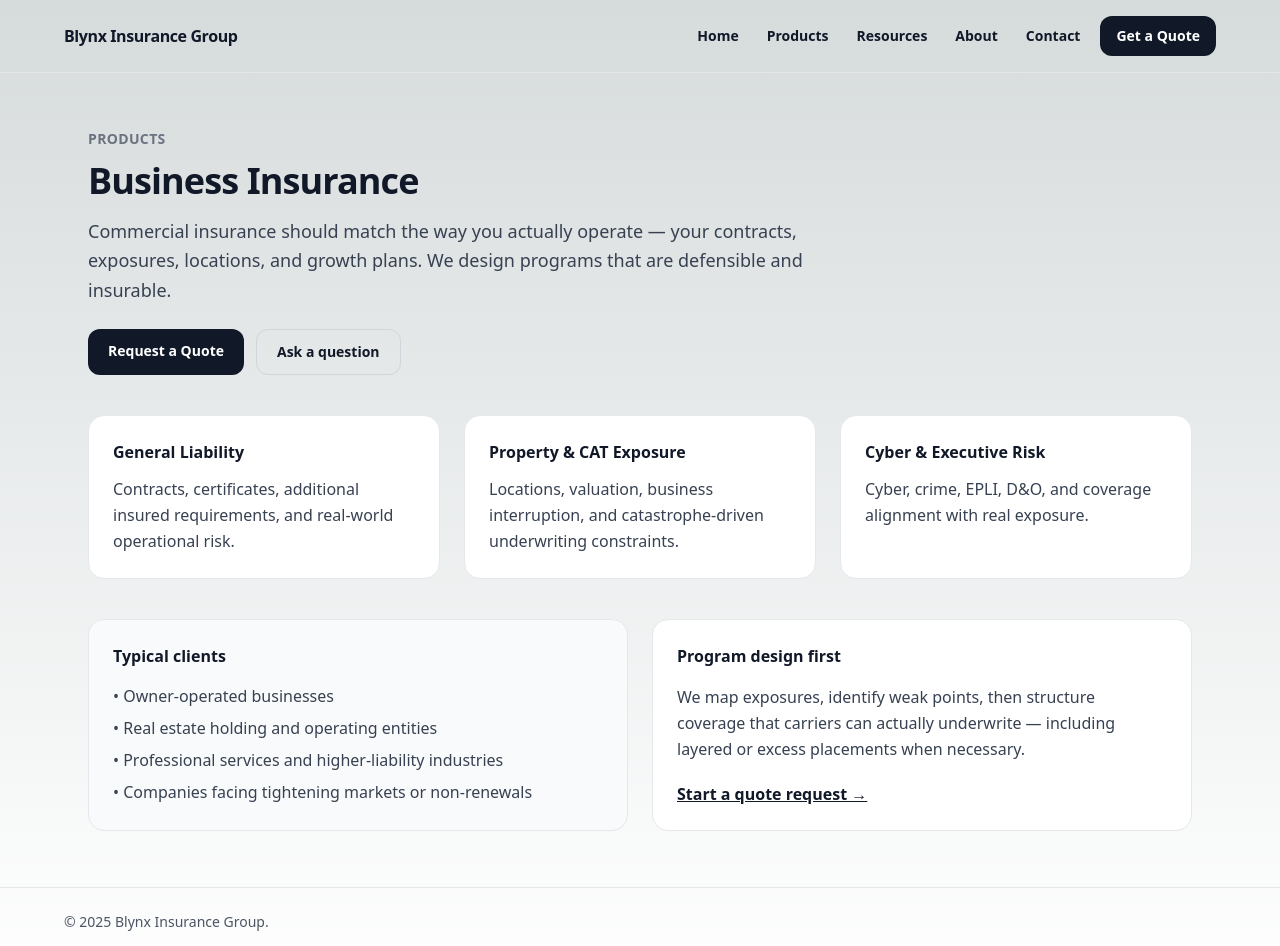
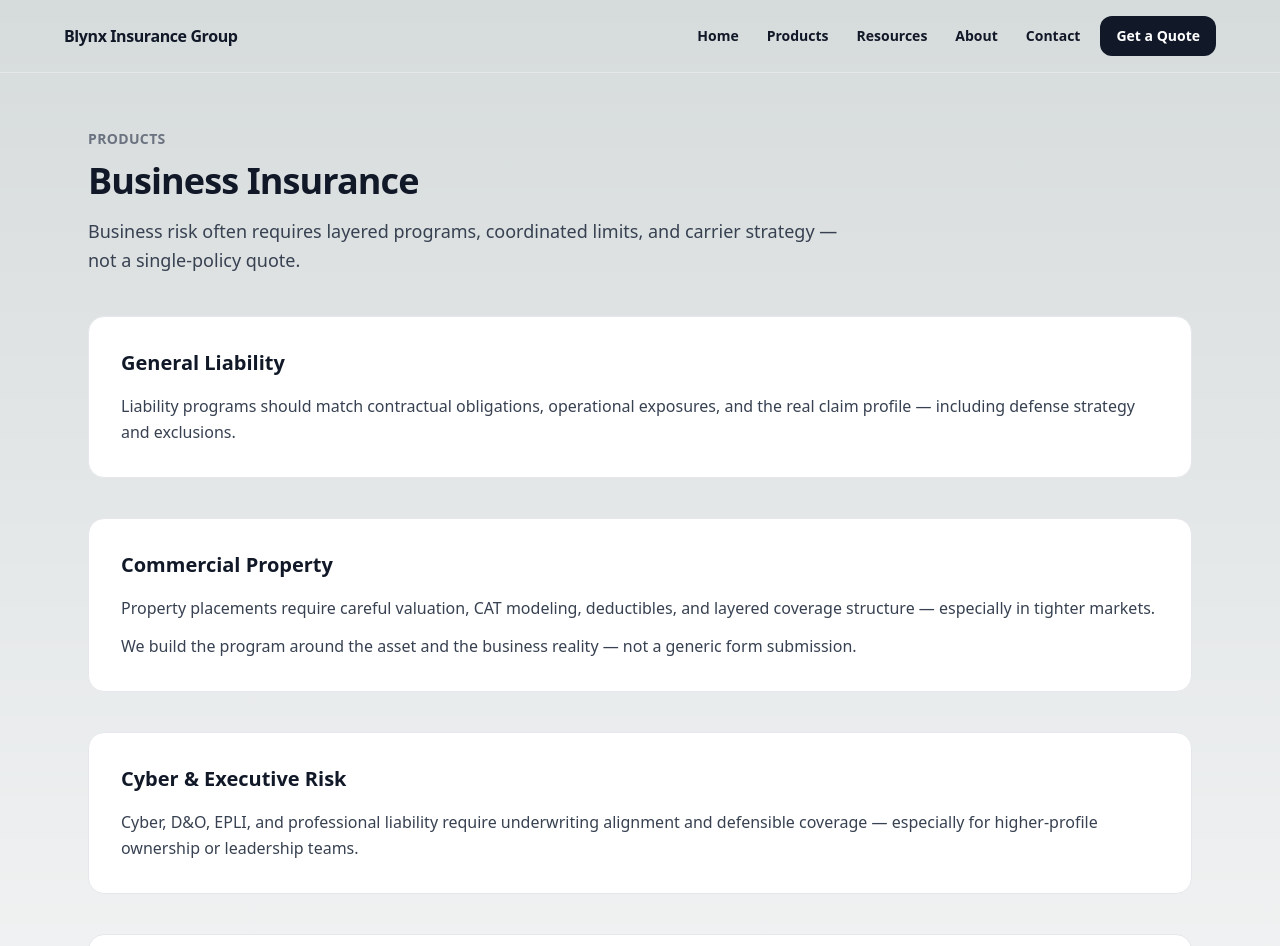
Before and after one commit to Thoxie/Blynx-Insurance-Group, a Next.js app: page /products/business in a window 1280 px wide. Shown: the top 946 px of the page. Built offline with nearby package versions, Linux system fonts and the light colour scheme.

Commit message:
Update page.tsx

```diff
--- a/app/products/business/page.tsx
+++ b/app/products/business/page.tsx
@@ -1,3 +1,5 @@
+// PATH: app/products/business/page.tsx
+
 /**
  * Page: Business Insurance
  * Route: /products/business
@@ -17,73 +19,71 @@
           Business Insurance
         </h1>
         <p className="mt-4 max-w-3xl text-lg text-gray-700 leading-relaxed">
-          Commercial insurance should match the way you actually operate — your
-          contracts, exposures, locations, and growth plans. We design programs
-          that are defensible and insurable.
+          Business risk often requires layered programs, coordinated limits, and
+          carrier strategy — not a single-policy quote.
         </p>
-
-        <div className="mt-6 flex flex-wrap gap-3">
-          <Link
-            href="/quote"
-            className="rounded-xl bg-gray-900 px-5 py-3 text-sm font-semibold text-white hover:bg-gray-800 transition"
-          >
-            Request a Quote
-          </Link>
-          <Link
-            href="/contact"
-            className="rounded-xl border border-gray-300 px-5 py-3 text-sm font-semibold text-gray-900 hover:bg-gray-50 transition"
-          >
-            Ask a question
-          </Link>
-        </div>
       </header>
 
-      <section className="grid gap-6 md:grid-cols-3">
-        <div className="rounded-2xl border border-gray-200 bg-white p-6">
-          <h2 className="font-semibold text-gray-900">General Liability</h2>
-          <p className="mt-3 text-gray-700 leading-relaxed">
-            Contracts, certificates, additional insured requirements, and
-            real-world operational risk.
+      <section className="grid gap-10">
+        <div className="rounded-2xl border border-gray-200 bg-white p-8">
+          <h2 className="text-xl font-semibold text-gray-900">General Liability</h2>
+          <p className="mt-4 text-gray-700 leading-relaxed">
+            Liability programs should match contractual obligations, operational
+            exposures, and the real claim profile — including defense strategy
+            and exclusions.
           </p>
         </div>
 
-        <div className="rounded-2xl border border-gray-200 bg-white p-6">
-          <h2 className="font-semibold text-gray-900">Property & CAT Exposure</h2>
+        {/* Renamed + added id so homepage tile can deep-link here */}
+        <div
+          id="commercial-property"
+          className="rounded-2xl border border-gray-200 bg-white p-8"
+        >
+          <h2 className="text-xl font-semibold text-gray-900">Commercial Property</h2>
+          <p className="mt-4 text-gray-700 leading-relaxed">
+            Property placements require careful valuation, CAT modeling,
+            deductibles, and layered coverage structure — especially in tighter
+            markets.
+          </p>
           <p className="mt-3 text-gray-700 leading-relaxed">
-            Locations, valuation, business interruption, and catastrophe-driven
-            underwriting constraints.
+            We build the program around the asset and the business reality —
+            not a generic form submission.
           </p>
         </div>
 
-        <div className="rounded-2xl border border-gray-200 bg-white p-6">
-          <h2 className="font-semibold text-gray-900">Cyber & Executive Risk</h2>
-          <p className="mt-3 text-gray-700 leading-relaxed">
-            Cyber, crime, EPLI, D&O, and coverage alignment with real exposure.
+        <div className="rounded-2xl border border-gray-200 bg-white p-8">
+          <h2 className="text-xl font-semibold text-gray-900">
+            Cyber &amp; Executive Risk
+          </h2>
+          <p className="mt-4 text-gray-700 leading-relaxed">
+            Cyber, D&amp;O, EPLI, and professional liability require underwriting
+            alignment and defensible coverage — especially for higher-profile
+            ownership or leadership teams.
           </p>
         </div>
-      </section>
 
-      <section className="mt-10 grid gap-6 md:grid-cols-2">
-        <div className="rounded-2xl border border-gray-200 bg-gray-50 p-6">
-          <h3 className="font-semibold text-gray-900">Typical clients</h3>
-          <ul className="mt-4 space-y-2 text-gray-700">
-            <li>• Owner-operated businesses</li>
-            <li>• Real estate holding and operating entities</li>
-            <li>• Professional services and higher-liability industries</li>
-            <li>• Companies facing tightening markets or non-renewals</li>
-          </ul>
+        <div className="rounded-2xl border border-gray-200 bg-white p-8">
+          <h2 className="text-xl font-semibold text-gray-900">Typical clients</h2>
+          <p className="mt-4 text-gray-700 leading-relaxed">
+            Owner-operated businesses, holding entities, real estate portfolios,
+            and companies with contractual insurance requirements or complex
+            exposure profiles.
+          </p>
         </div>
 
-        <div className="rounded-2xl border border-gray-200 bg-white p-6">
-          <h3 className="font-semibold text-gray-900">Program design first</h3>
+        <div className="rounded-2xl border border-gray-200 bg-white p-8">
+          <h2 className="text-xl font-semibold text-gray-900">
+            Program design first
+          </h2>
           <p className="mt-4 text-gray-700 leading-relaxed">
-            We map exposures, identify weak points, then structure coverage
-            that carriers can actually underwrite — including layered or excess
-            placements when necessary.
+            We design the coverage architecture first — then place it with the
+            appropriate carriers and markets to achieve the best structure,
+            pricing, and claims defensibility.
           </p>
-          <div className="mt-5">
-            <Link href="/quote" className="underline font-semibold">
-              Start a quote request →
+
+          <div className="mt-6">
+            <Link href="/quote" className="underline text-gray-900">
+              Get a Quote
             </Link>
           </div>
         </div>
```
